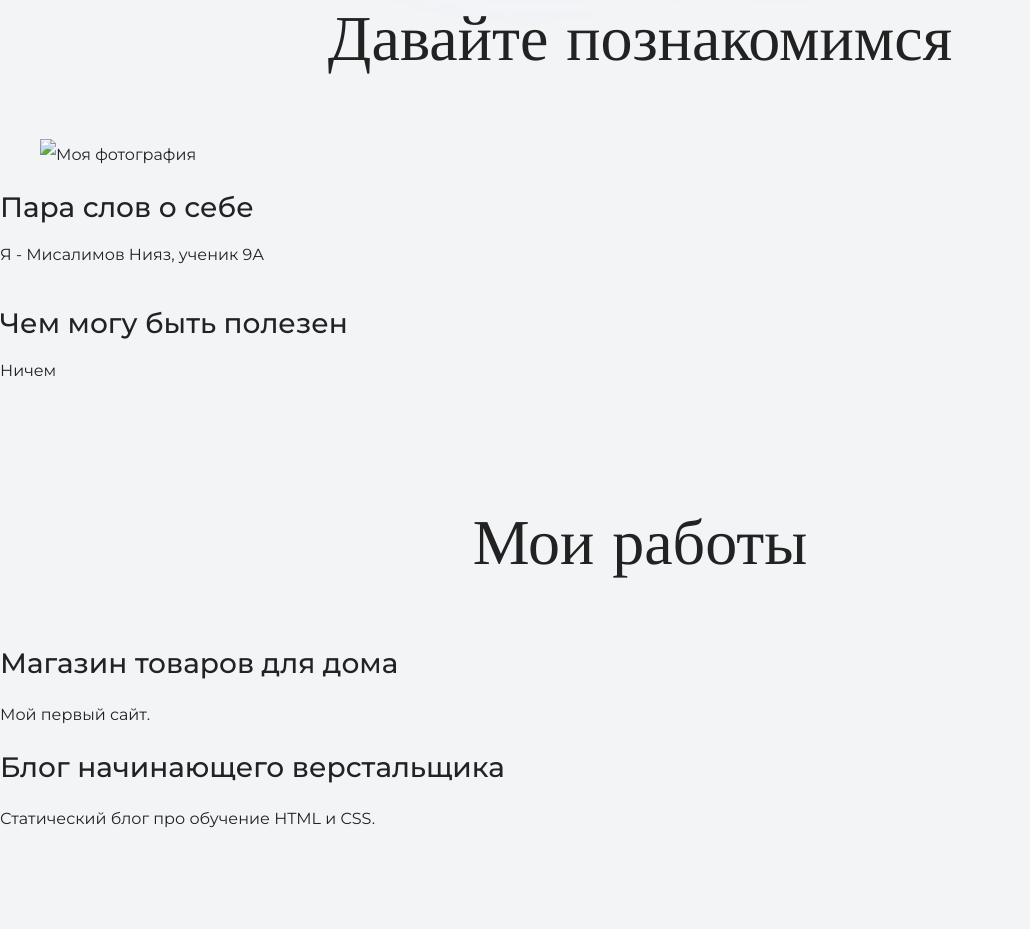
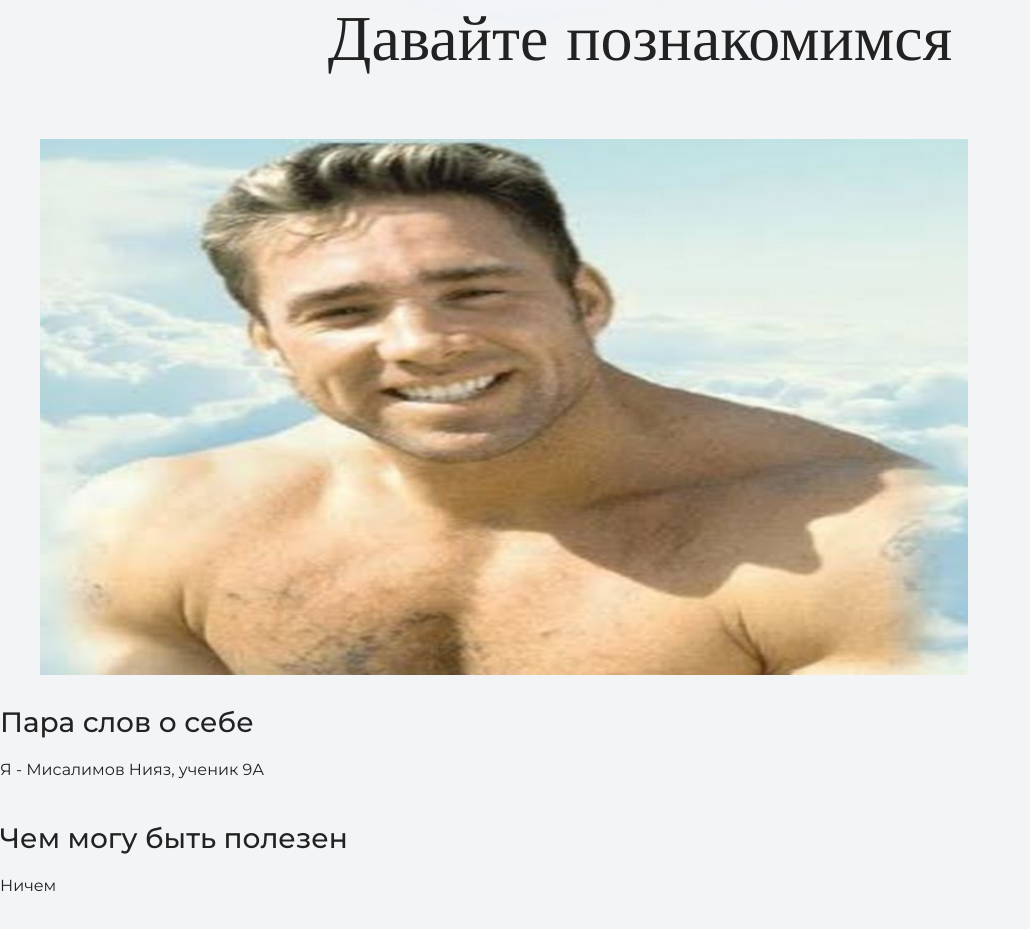
Before and after one commit to tonya228/fenrir_gay, a plain HTML site: page index.html in a window 1280 px wide. Shown: the part 1033-1962 px from the top of the page, without its empty margins (0-1030 px from the left). Drawn offline with nearby package versions, Linux system fonts and the light colour scheme; files whose address does not match are found by name.

Commit message:
new site

```diff
--- a/index.html
+++ b/index.html
@@ -23,7 +23,7 @@
     <section class="intro">
       <h2 class="subheading">Давайте познакомимся</h2>
       <figure>
-        <img src="tonya/user.jpg" width="928" height="536" alt="Моя фотография">
+        <img src="D:\Users\nmisalimov2024\Desktop\домашка\portfolio-step-1\img\user.jpg" width="928" height="536" alt="Моя фотография">
      </figure>
 	  <h3>Пара слов о себе</h3>
       <p>Я - Мисалимов Нияз, ученик 9А</p>
```
Also changed, not shown: img/hero-bg.jpg (added), img/user.jpg (added).
